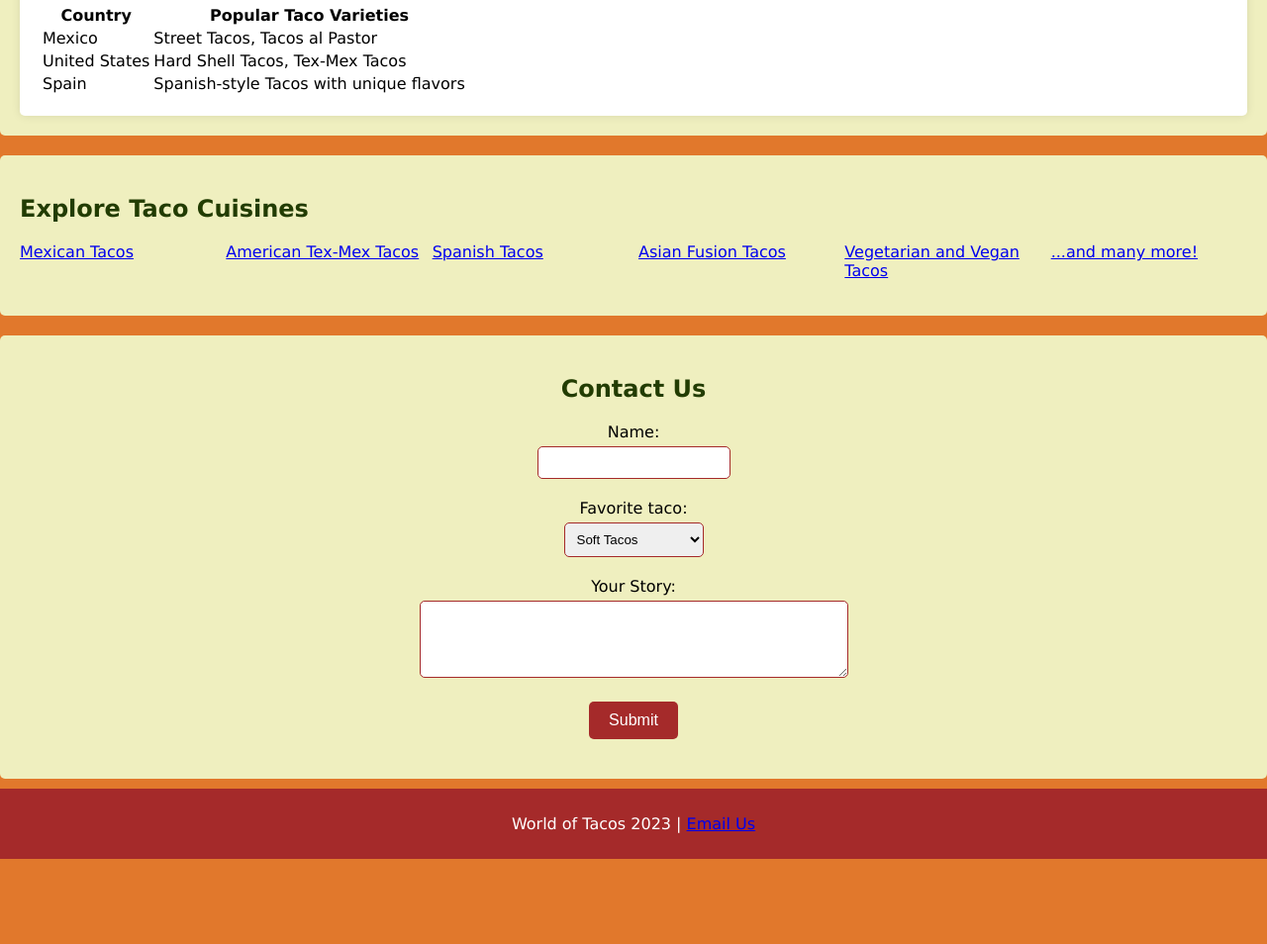
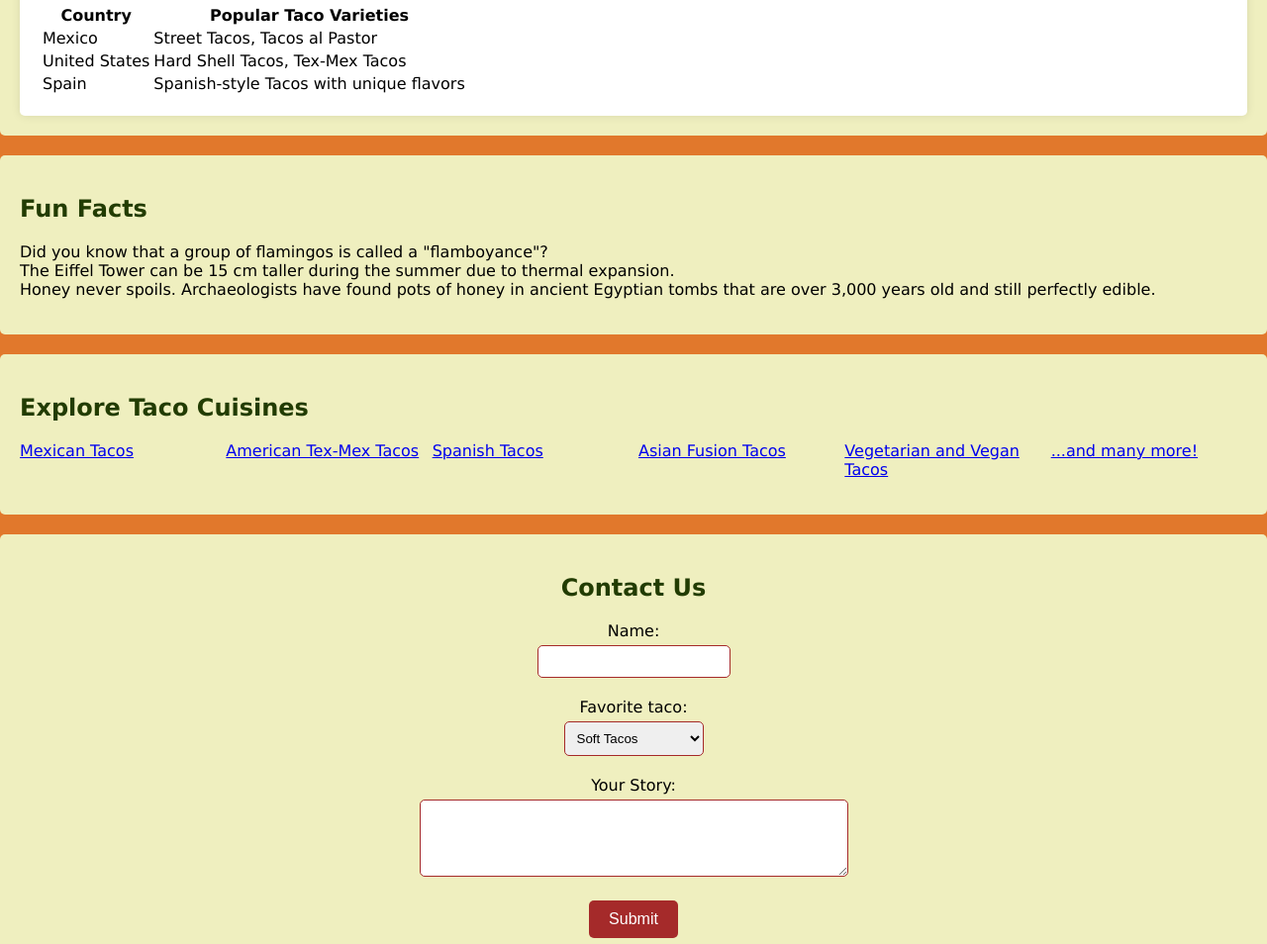
Before and after one commit to E00100/Taco-Website-CiC-Lab, a plain HTML site: page index.html in a window 1280 px wide. Shown: the part 1034-1988 px from the top of the page at 99% size. Before the commit the page ends 1902 px from the top, so only its background shows below. Drawn offline with Linux system fonts and the light colour scheme.

Commit message:
Made changes to html file for proper deploymet on GitHub Pages

```diff
--- a/taco-website.html
+++ b/index.html
@@ -68,6 +68,17 @@
         </div>
     </section>
 
+    <!-- FUN FACTS -->
+<section id="fun-facts">
+    <h2>Fun Facts</h2>
+    <ul>
+        <li>Did you know that a group of flamingos is called a "flamboyance"?</li>
+        <li>The Eiffel Tower can be 15 cm taller during the summer due to thermal expansion.</li>
+        <li>Honey never spoils. Archaeologists have found pots of honey in ancient Egyptian tombs that are over 3,000 years old and still perfectly edible.</li>
+    </ul>
+</section>
+
+
     <section id="cuisines">
         <h2>Explore Taco Cuisines</h2>
         <ul>
```
